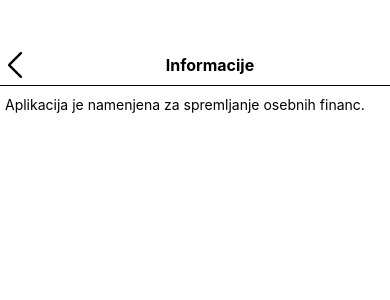
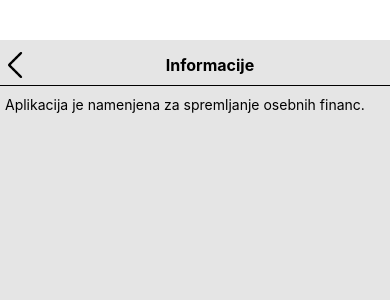
Before and after one commit to VosinekTimotej/tzva_projekt, a React Native app: screen /InfoScreen in a window 390 px wide. Shown: the top 300 px of the page. Built offline with nearby package versions, Linux system fonts and the light colour scheme.

Commit message:
Dodani prevodi in spremenjene background barve

```diff
--- a/DarkTheme.js
+++ b/DarkTheme.js
@@ -1,6 +1,6 @@
 const DarkTheme = {
     // basic
-    backgroundColor: 'black',
+    backgroundColor: '#1f1b24',
     textColor: 'white',
     logoSource: require('./assets/piggy-bank-darkTheme.png'),
     settingsSource: require('./assets/setting-darkTheme.png'),
--- a/LightTheme.js
+++ b/LightTheme.js
@@ -1,6 +1,6 @@
 const LightTheme = {
     // basic
-    backgroundColor: 'white',
+    backgroundColor: '#E5E5E5',
     textColor: 'black',
     logoSource: require('./assets/piggy-bank.png'),
     settingsSource: require('./assets/setting.png'),
--- a/assets/i18n/en.json
+++ b/assets/i18n/en.json
@@ -16,7 +16,7 @@
       "Nastavljanje mej":"Limits",
       "Spreminjanje valute":"Change currency",
       "Svetel način":"Light theme",
-      "Temen način": "dark theme",
+      "Temen način": "Dark theme",
       "Informacije": "Information",
       "Dohodki":"Income",
       "Odhodki":"Outcome",
@@ -38,6 +38,9 @@
       "Dodaj mejo":"Add limit",
       "Max vsota": "Max ammount",
       "Meje":"Limits",
-      "Kategorije":"Categories"
+      "Kategorije":"Categories",
+      "Dodaj kategorijo": "Add category",
+      "Max vrednost": "Max value",
+      "Odjava": "Sign out"
     }
   }
--- a/assets/i18n/si.json
+++ b/assets/i18n/si.json
@@ -38,6 +38,9 @@
       "Dodaj mejo":"Dodaj mejo",
       "Max vsota": "Max vsota",
       "Meje":"Meje",
-      "Kategorije":"Kategorije"
+      "Kategorije":"Kategorije",
+      "Dodaj kategorijo": "Dodaj kategorijo",
+      "Max vrednost": "Maksimalna vrednost",
+      "Odjava": "Odjava"
     }
   }
--- a/screens/SettingsScreen.js
+++ b/screens/SettingsScreen.js
@@ -99,7 +99,7 @@ const SettingsScreen = ({navigation}) => {
 
             <TouchableOpacity onPress={handleLogout}>
                 <View style={[styles.settingContainer, {backgroundColor: theme.backgroundColor, borderBottomColor: theme.borderBottomColor }]}>
-                    <Text style={[styles.text, { color: theme.textColor }]}>Odjava</Text>
+                    <Text style={[styles.text, { color: theme.textColor }]}>{t("Odjava")}</Text>
                 </View>
             </TouchableOpacity>
             </View>
```
